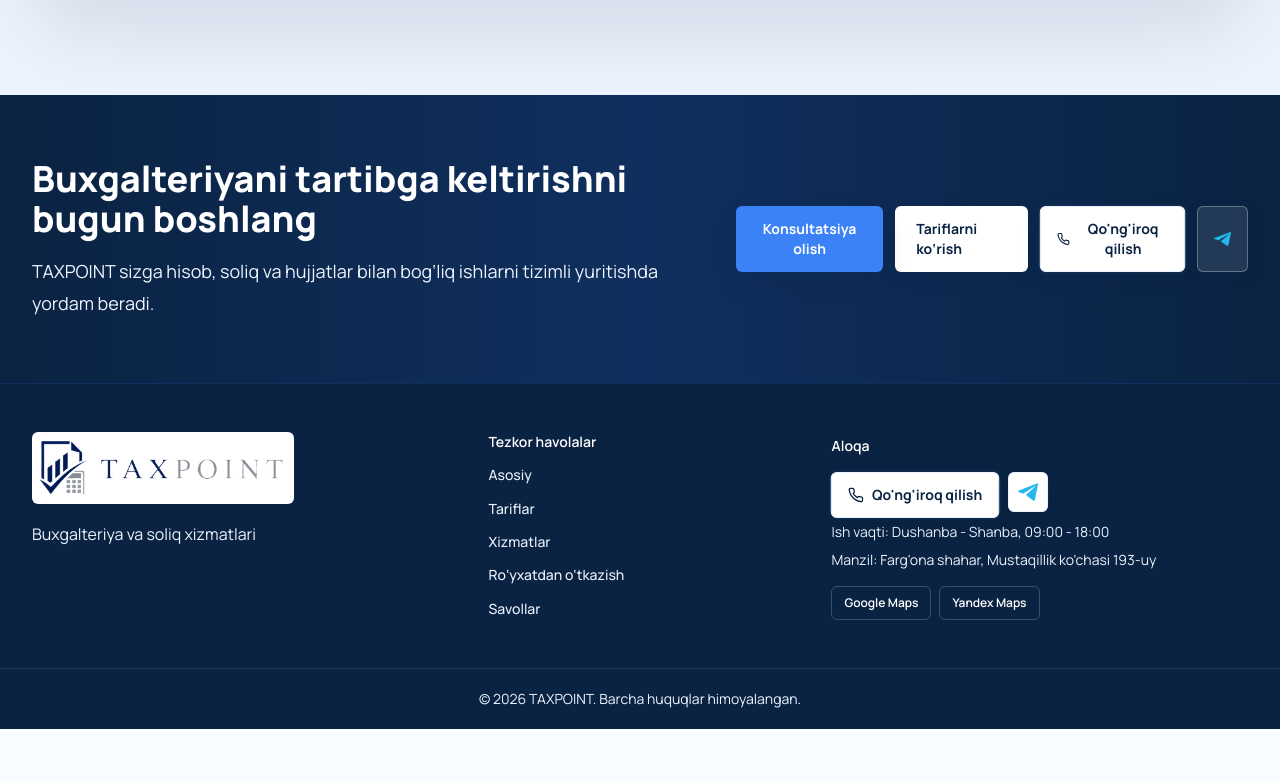
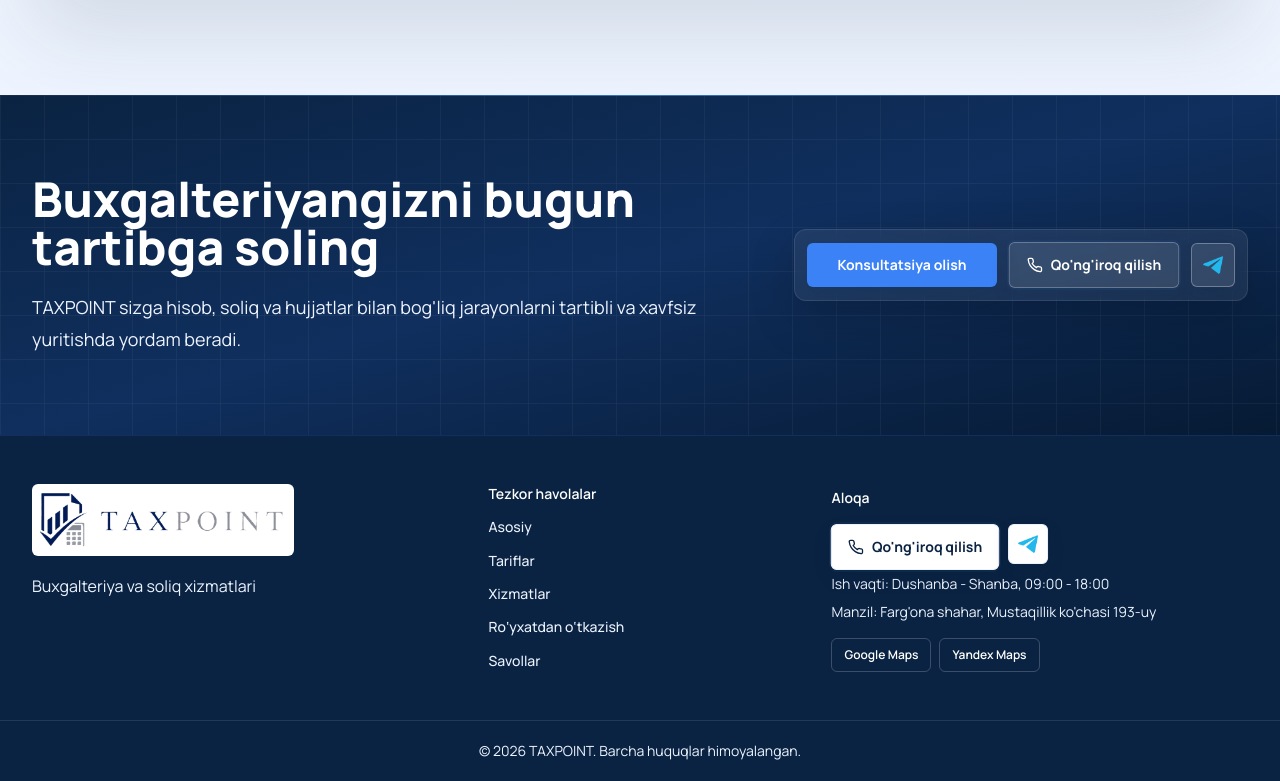
Before and after one commit to zefarkov/taxpoint, a Next.js app: page / in a window 1280 px wide. Shown: the part 7313-8094 px from the top of the page. Before the commit the page ends 8042 px from the top, so only its background shows below. Built offline with nearby package versions, Linux system fonts and the light colour scheme.

Commit message:
Add files via upload

```diff
--- a/src/components/CTA.tsx
+++ b/src/components/CTA.tsx
@@ -1,28 +1,37 @@
-import { ButtonLink } from "@/components/ButtonLink";
 import { LeadFormModal } from "@/components/LeadFormModal";
 import { PhoneModal } from "@/components/PhoneModal";
 import { TelegramButton } from "@/components/TelegramButton";
 
 export function CTA() {
   return (
-    <section className="bg-gradient-to-r from-navy-900 via-navy-800 to-navy-900 py-16 text-white">
-      <div className="mx-auto flex max-w-7xl flex-col items-start justify-between gap-8 px-4 sm:px-6 lg:flex-row lg:items-center lg:px-8">
-        <div className="max-w-2xl">
-          <h2 className="text-3xl font-extrabold tracking-normal sm:text-4xl">
-            Buxgalteriyani tartibga keltirishni bugun boshlang
+    <section className="relative overflow-hidden bg-gradient-to-br from-navy-900 via-navy-800 to-[#061A33] py-18 text-white sm:py-20">
+      <div
+        className="absolute inset-0 opacity-[0.08]"
+        aria-hidden="true"
+        style={{
+          backgroundImage:
+            "linear-gradient(rgba(255,255,255,0.55) 1px, transparent 1px), linear-gradient(90deg, rgba(255,255,255,0.55) 1px, transparent 1px)",
+          backgroundSize: "44px 44px"
+        }}
+      />
+      <div className="absolute inset-x-0 top-0 h-px bg-gradient-to-r from-transparent via-electric-400/60 to-transparent" aria-hidden="true" />
+      <div className="relative mx-auto flex max-w-7xl flex-col items-start justify-between gap-8 px-4 sm:px-6 lg:flex-row lg:items-center lg:px-8">
+        <div className="max-w-3xl">
+          <h2 className="max-w-2xl text-3xl font-extrabold tracking-normal sm:text-4xl lg:text-5xl">
+            Buxgalteriyangizni bugun tartibga soling
           </h2>
-          <p className="mt-4 text-lg leading-8 text-navy-100">
-            TAXPOINT sizga hisob, soliq va hujjatlar bilan bog‘liq ishlarni
-            tizimli yuritishda yordam beradi.
+          <p className="mt-5 max-w-2xl text-lg leading-8 text-navy-100">
+            TAXPOINT sizga hisob, soliq va hujjatlar bilan bog'liq jarayonlarni
+            tartibli va xavfsiz yuritishda yordam beradi.
           </p>
         </div>
-        <div className="flex w-full flex-col gap-3 sm:w-auto sm:flex-row">
-          <LeadFormModal context="KONSULTATSIYA">Konsultatsiya olish</LeadFormModal>
-          <ButtonLink href="#tariflar" variant="outline" className="border-white/30 bg-white text-navy-900 hover:bg-navy-50 hover:shadow-glow">
-            Tariflarni ko‘rish
-          </ButtonLink>
-          <PhoneModal inverted />
-          <TelegramButton inverted />
+
+        <div className="flex w-full flex-wrap items-center gap-3 rounded-xl border border-white/10 bg-white/[0.07] p-3 shadow-[0_18px_48px_rgba(0,0,0,0.16)] backdrop-blur sm:w-auto">
+          <LeadFormModal context="KONSULTATSIYA" className="min-w-[190px]">
+            Konsultatsiya olish
+          </LeadFormModal>
+          <PhoneModal className="min-w-[170px] border-white/25 bg-white/10 text-white hover:border-electric-400 hover:bg-white/15" />
+          <TelegramButton compact inverted className="h-11 w-11" />
         </div>
       </div>
     </section>
```
